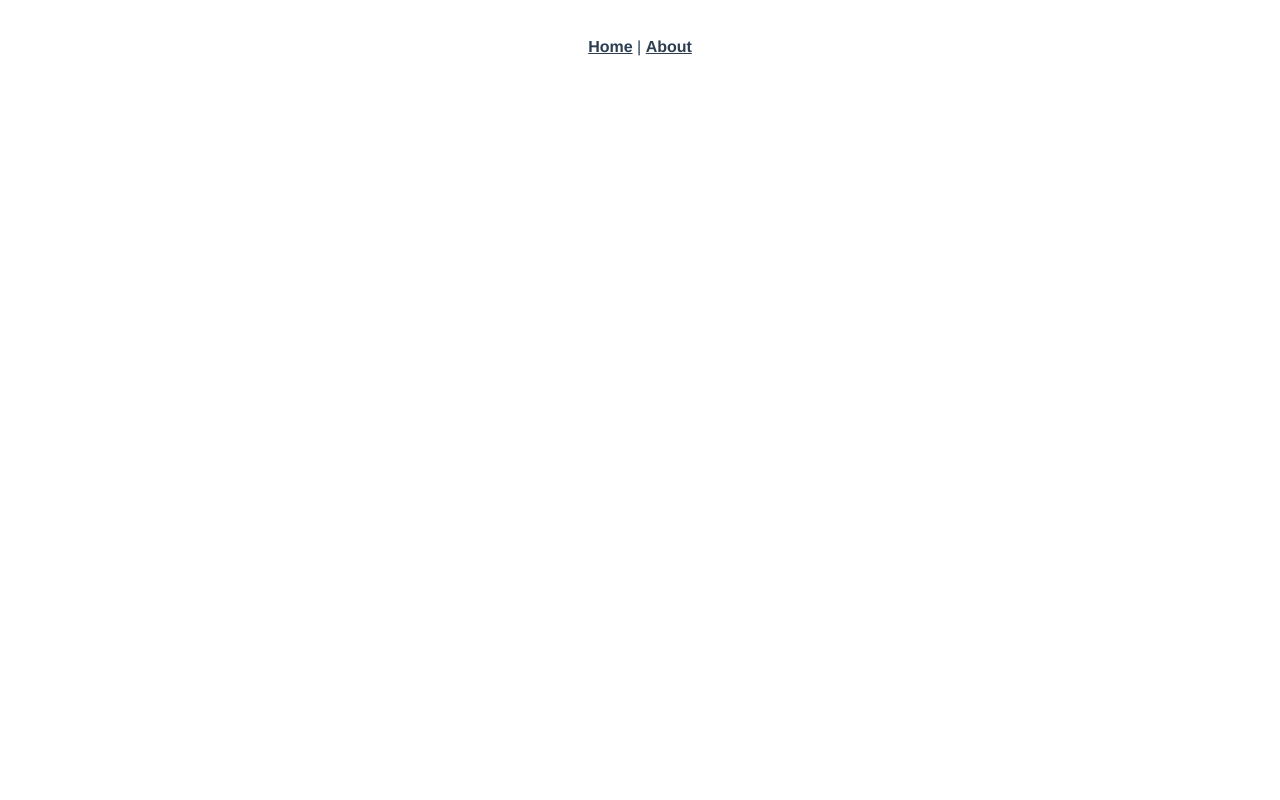
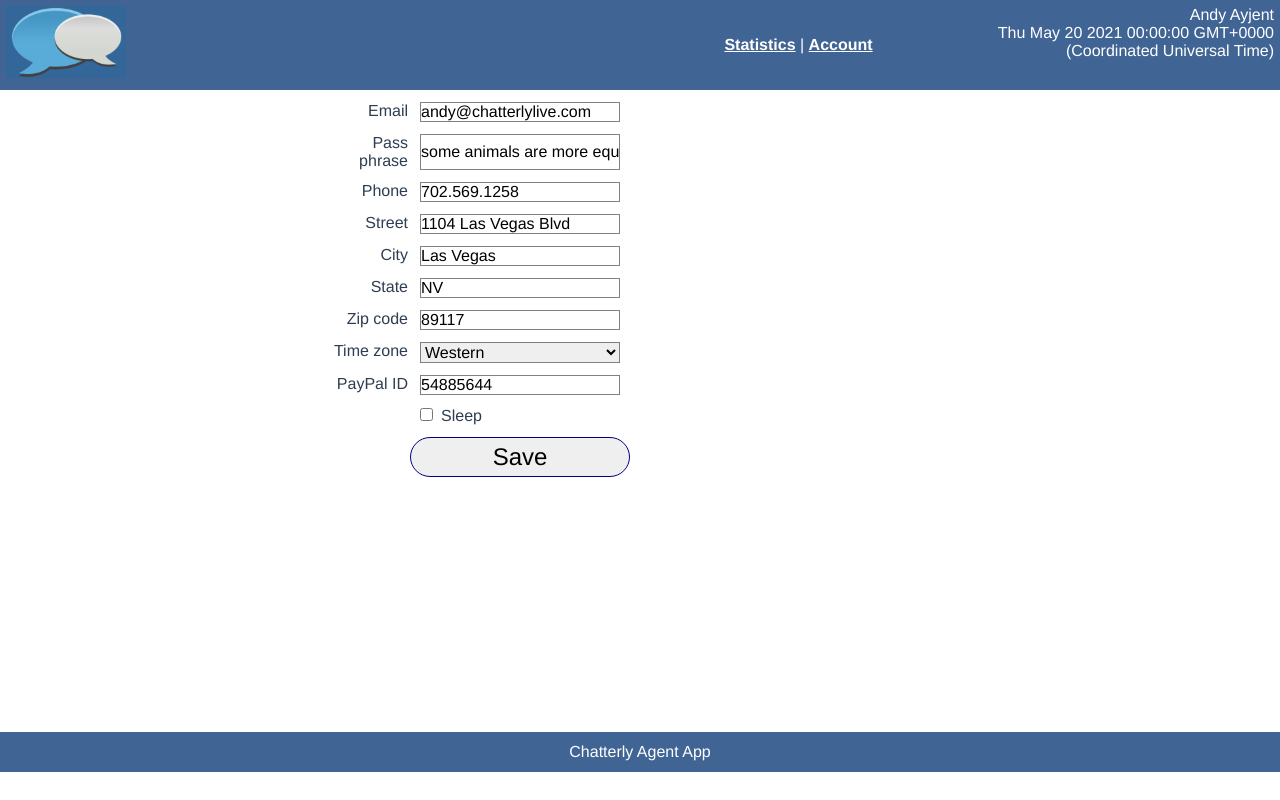
Before and after one commit to halbhelms/vue-chatterly-syndicate-web, a Vue app: page /account in a window 1280 px wide. Before the commit this address had no page. Built offline with nearby package versions, Linux system fonts and the light colour scheme.

Commit message:
first commit

```diff
--- a/src/App.vue
+++ b/src/App.vue
@@ -1,12 +1,83 @@
 <template>
-  <div id="nav">
-    <router-link to="/">Home</router-link> |
-    <router-link to="/about">About</router-link>
-  </div>
-  <router-view/>
+  <section class="app">
+    <img src="../src/assets/chatterly-logo.png" alt="" class="logo">
+    <div id="nav">
+      <router-link to="/">Statistics</router-link> |
+      <router-link to="/account">Account</router-link>
+    </div>
+    <div class="agent-info">
+      {{ agentName }}<br />
+      {{ lastLogin }}
+    </div>
+  </section>
+  <main>
+    <router-view/>
+  </main>
+  <footer>
+    Chatterly Agent App
+  </footer>
 </template>
 
+<script>
+  export default {
+    name: 'App',
+    computed: {
+      agentName() {
+        return this.$store.getters.getCurrentAgent(100).name
+      },
+      lastLogin() {
+        return this.$store.getters.getCurrentAgent(100).lastLogin
+      }
+    },
+  }
+</script>
+
 <style>
+* {
+  box-sizing:border-box;
+  margin: 0;
+	padding: 0;
+	border: 0;
+	font-size: 100%;
+	font: inherit;
+	vertical-align: baseline;
+}
+
+.app {
+  display: grid;
+  grid-template-columns: 50% 25% 25%;
+  background-color: rgb(64,101,149);
+  padding: 6px;
+}
+
+.agent-info {
+  color: white;
+  /* line-height: 70px; */
+}
+
+.nav {
+  color: white;
+}
+
+.logo {
+  width: 120px;
+}
+
+.agent-info {
+  text-align: right;
+}
+
+footer {
+  height: 40px;
+  background-color: rgb(64,101,149);
+  color: white;
+  line-height: 40px;
+}
+
+main {
+  height: calc(100vh - 170px)
+}
+
 #app {
   font-family: Avenir, Helvetica, Arial, sans-serif;
   -webkit-font-smoothing: antialiased;
@@ -17,14 +88,16 @@
 
 #nav {
   padding: 30px;
+  color: white;
 }
 
 #nav a {
   font-weight: bold;
-  color: #2c3e50;
+  /* color: #2c3e50; */
+  color: white;
 }
 
 #nav a.router-link-exact-active {
-  color: #42b983;
+  /* color: #42b983; */
 }
 </style>
--- a/src/router/index.js
+++ b/src/router/index.js
@@ -1,5 +1,6 @@
 import { createRouter, createWebHistory } from 'vue-router'
 import Home from '../views/Home.vue'
+import Account from '../views/Account.vue'
 
 const routes = [
   {
@@ -8,13 +9,10 @@ const routes = [
     component: Home
   },
   {
-    path: '/about',
-    name: 'About',
-    // route level code-splitting
-    // this generates a separate chunk (about.[hash].js) for this route
-    // which is lazy-loaded when the route is visited.
-    component: () => import(/* webpackChunkName: "about" */ '../views/About.vue')
-  }
+    path: '/account',
+    name: 'Account',
+    component: Account
+  },
 ]
 
 const router = createRouter({
--- a/src/store/index.js
+++ b/src/store/index.js
@@ -1,11 +1,62 @@
 import { createStore } from 'vuex'
+import router from '../router/index'
 
 export default createStore({
   state: {
   },
   mutations: {
   },
+  getters: {
+    getCurrentAgent: () => agentId => {
+      // TODO: API call here but mocked for now
+      return {
+        name: 'Andy Ayjent',
+        agentId: 100,
+        lastLogin: new Date('05-20-2021'),
+        email: 'andy@chatterlylive.com',
+        passPhrase: 'some animals are more equal than others',
+        phone: '702.569.1258',
+        streetAddress: '1104 Las Vegas Blvd',
+        cityAddress: 'Las Vegas',
+        stateAddress: 'NV',
+        zipCode: '89117',
+        timeZone: 'western',
+        payPalId: '54885644',
+        sleep: false,
+      }
+    },
+
+    getChatsThisMonth: () => (agentId) =>{
+      // TODO: API call here but mocked for now
+        return 200;
+    },
+
+    getChatsThisYear: () => (agentId) =>{
+      // TODO: API call here but mocked for now
+        return 102;
+    },
+
+    getEarningsThisMonth: () => (agentId) =>{
+      // TODO: API call here but mocked for now
+        return 325.50;
+    },
+
+    getEarningsThisYear: () => (agentId) =>{
+      // TODO: API call here but mocked for now
+        return 950.75;
+    },
+
+    getLifetimeEarnings: () => (agentId) =>{
+      // TODO: API call here but mocked for now
+        return 2948.50;
+    },
+
+  },
   actions: {
+    update_agent_info({ commit}, agentInfo) {
+      // TODO: TODO: API call
+      router.push('/')
+    },
   },
   modules: {
   }
--- a/src/views/About.vue
+++ /dev/null
@@ -1,5 +0,0 @@
-<template>
-  <div class="about">
-    <h1>This is an about page</h1>
-  </div>
-</template>
--- /dev/null
+++ b/src/views/Account.vue
@@ -0,0 +1,167 @@
+<template>
+<section class='account'>
+  <section class="form-element">
+    <label for="email">Email</label>
+    <input type="text" id="email" name="email" v-model="email">
+  </section>
+  <section class="form-element">
+    <label for="passPhrase">Pass phrase</label>
+    <input type="text" id="passPhrase" name="passPhrase" v-model="passPhrase">
+  </section>
+  <section class="form-element">
+    <label for="phone">Phone</label>
+    <input type="text" id="phone" name="phone" v-model="phone">
+  </section>
+  <section class="form-element">
+    <label for="streetAddress">Street</label>
+    <input type="text" id="streetAddress" name="streetAddress" v-model="streetAddress">
+  </section>
+  <section class="form-element">
+    <label for="cityAddress">City</label>
+    <input type="text" id="cityAddress" name="cityAddress" v-model="cityAddress">
+  </section>
+  <section class="form-element">
+    <label for="stateAddress">State</label>
+    <input type="text" id="stateAddress" name="stateAddress" v-model="stateAddress">
+  </section>
+  <section class="form-element">
+    <label for="zipCode">Zip code</label>
+    <input type="text" id="zipCode" name="zipCode" v-model="zipCode">
+  </section>
+  <section class="form-element">
+    <label for="timeZone">Time zone</label>
+    <select id="timeZone" name="timeZone" v-model="timeZone">
+      <option value="eastern">Eastern</option>
+      <option value="central">Central</option>
+      <option value="mountain">Mountain</option>
+      <option value="western">Western</option>
+    </select>
+  </section>
+  <section class="form-element">
+    <label for="payPalId">PayPal ID</label>
+    <input type="text" id="payPalId" name="payPalId" v-model="payPalId">
+  </section>
+  <section class="form-checkbox">
+    <div class="spacer"></div>
+    <section class="sleep-checkbox">
+      <input type="checkbox" id="sleep" value={{true}} v-model="sleep">
+      <label for="sleep">Sleep</label>
+    </section>
+  </section>
+  <button class="submit" @click.once="processForm">Save</button>
+</section>
+</template>
+
+<script>
+// imports here
+
+export default {
+  name: 'Account',
+  description: 'I am a PAGE that provides account info and actions',
+
+  components: {},
+
+  props: {},
+
+  data() {
+    return {
+      agentId: 100,
+      email: null,
+      passPhrase: null,
+      phone: null,
+      streetAddress: null,
+      cityAddress:null,
+      stateAddress: null,
+      zipCode: null,
+      timeZone: null,
+      payPalId: null,
+      sleep: false,
+    }
+  },
+
+  methods: {
+    processForm() {
+      const agentInfo = {
+        email: this.email,
+        passPhrase: this.passPhrase,
+        phone: this.phone,
+        streetAddress: this.streetAddress,
+        cityAddress: this.cityAddress,
+        stateAddress: this.stateAddress,
+        zipCode: this.zipCode,
+        timeZone: this.timeZone,
+        payPalId: this.payPalId,
+        sleep: this.sleep,
+      }
+      this.$store.dispatch('update_agent_info', agentInfo)
+    },
+  },
+
+ computed: {},
+
+ mounted() {
+   const agentInfo = this.$store.getters.getCurrentAgent(100)
+   this.email = agentInfo.email
+   this.passPhrase = agentInfo.passPhrase
+   this.phone = agentInfo.phone
+   this.streetAddress = agentInfo.streetAddress
+   this.cityAddress = agentInfo.cityAddress
+   this.stateAddress = agentInfo.stateAddress
+   this.zipCode = agentInfo.zipCode
+   this.timeZone = agentInfo.timeZone
+   this.payPalId = agentInfo.payPalId
+   this.sleep = agentInfo.sleep
+ }
+}
+</script>
+
+<style scoped>
+section.account {
+  position: relative;
+  text-align: center;
+}
+
+.form-element {
+  margin-top: 12px;
+  display: grid;
+  grid-template-columns: 100px 200px;
+  margin-left: 25%;
+  margin-bottom: 0;
+}
+
+.form-checkbox {
+  margin-top: 12px;
+  display: grid;
+  grid-template-columns: 100px 120px;
+  margin-left: 25%;
+  margin-bottom: 0;
+}
+
+.sleep-checkbox {
+  text-align: left;
+}
+
+input, select {
+  border: 1px solid grey;
+}
+
+input[type=checkbox] {
+  margin-right: 8px;
+}
+
+label {
+  text-align: right;
+  margin-right: 12px;
+}
+
+button {
+  position: absolute;
+  left: calc(25% + 90px);
+  margin-top: 12px;
+  border-radius: 25px;
+  height: 40px;
+  width: 220px;
+  font-size: 1.5rem;
+  border: 1px solid navy;
+}
+</style>
--- a/src/views/Home.vue
+++ b/src/views/Home.vue
@@ -1,18 +1,92 @@
 <template>
-  <div class="home">
-    <img alt="Vue logo" src="../assets/logo.png">
-    <HelloWorld msg="Welcome to Your Vue.js App"/>
+<section class='home'>
+  <div class="data">
+    <div class="data-point">
+      <div class="data-point-title">Chats this month</div>
+      <div class="data-point-datum">{{ chatsThisMonth }}</div>
+    </div>
+    <div class="data-point">
+      <div class="data-point-title">Chats this year</div>
+      <div class="data-point-datum">{{ chatsThisYear }}</div>
+    </div>
+    <div class="data-point">
+      <div class="data-point-title">Earnings this month</div>
+      <div class="data-point-datum">${{ earningsThisMonth }}</div>
+    </div>
+    <div class="data-point">
+      <div class="data-point-title">Earnings this year</div>
+      <div class="data-point-datum">${{ earningsThisYear }}</div>
+    </div>
+    <div class="data-point">
+      <div class="data-point-title">Lifetime earnings</div>
+      <div class="data-point-datum">${{ lifetimeEarnings }}</div>
+    </div>
   </div>
+  <div class="chart">Chart</div>
+</section>
 </template>
 
 <script>
-// @ is an alias to /src
-import HelloWorld from '@/components/HelloWorld.vue'
+// imports here
 
 export default {
   name: 'Home',
-  components: {
-    HelloWorld
-  }
+  description: 'I am the HOME PAGE for this app.',
+
+  components: {},
+
+  props: {},
+
+  data() {
+    return {
+      agentId: 100,
+    }
+  },
+
+  methods: {},
+
+ computed: {
+   chatsThisMonth() {
+     return this.$store.getters.getChatsThisMonth(this.agentId)
+   },
+   chatsThisYear() {
+     return this.$store.getters.getChatsThisYear(this.agentId)
+   },
+   earningsThisMonth() {
+     return this.$store.getters.getEarningsThisMonth(this.agentId)
+   },
+   earningsThisYear() {
+     return this.$store.getters.getEarningsThisYear(this.agentId)
+   },
+   lifetimeEarnings() {
+     return this.$store.getters.getLifetimeEarnings(this.agentId)
+   },
+ }
 }
 </script>
+
+<style scoped>
+section.home {
+  position: relative;
+  display: grid;
+  grid-template-columns: 40% 60%;
+  margin-top: 24px;
+}
+
+.data-point {
+  display: grid;
+  grid-template-columns: 2fr 1fr;
+}
+
+.data-point-title {
+  text-align: right;
+  padding-right: 12px;
+}
+
+.data-point-datum {
+  text-align: left;
+  padding-left: 12px;
+}
+
+
+</style>
```
Also changed, not shown: src/assets/chatterly-logo.png (added), 1 other file (tests, documents, lock files or other folders).
